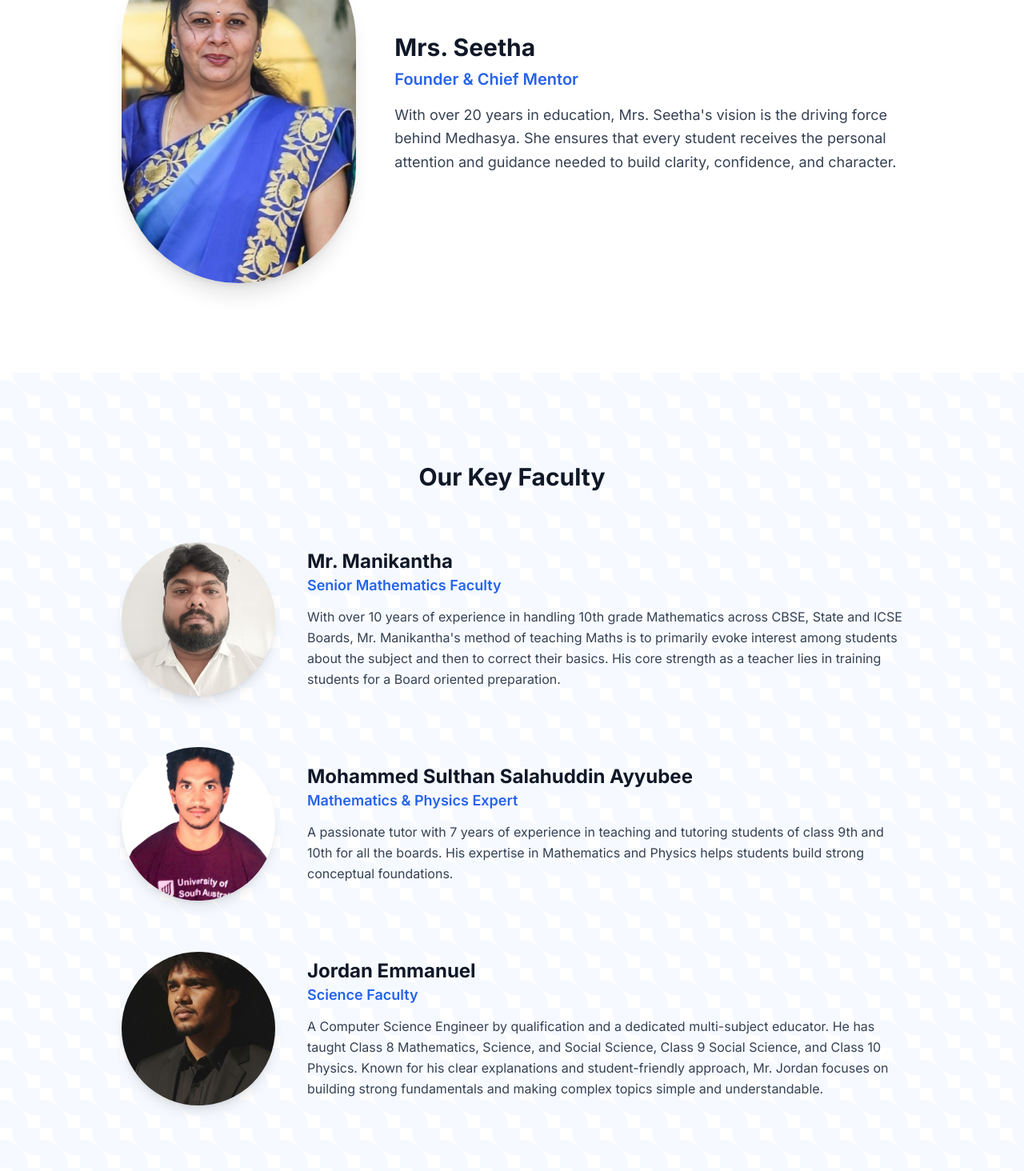
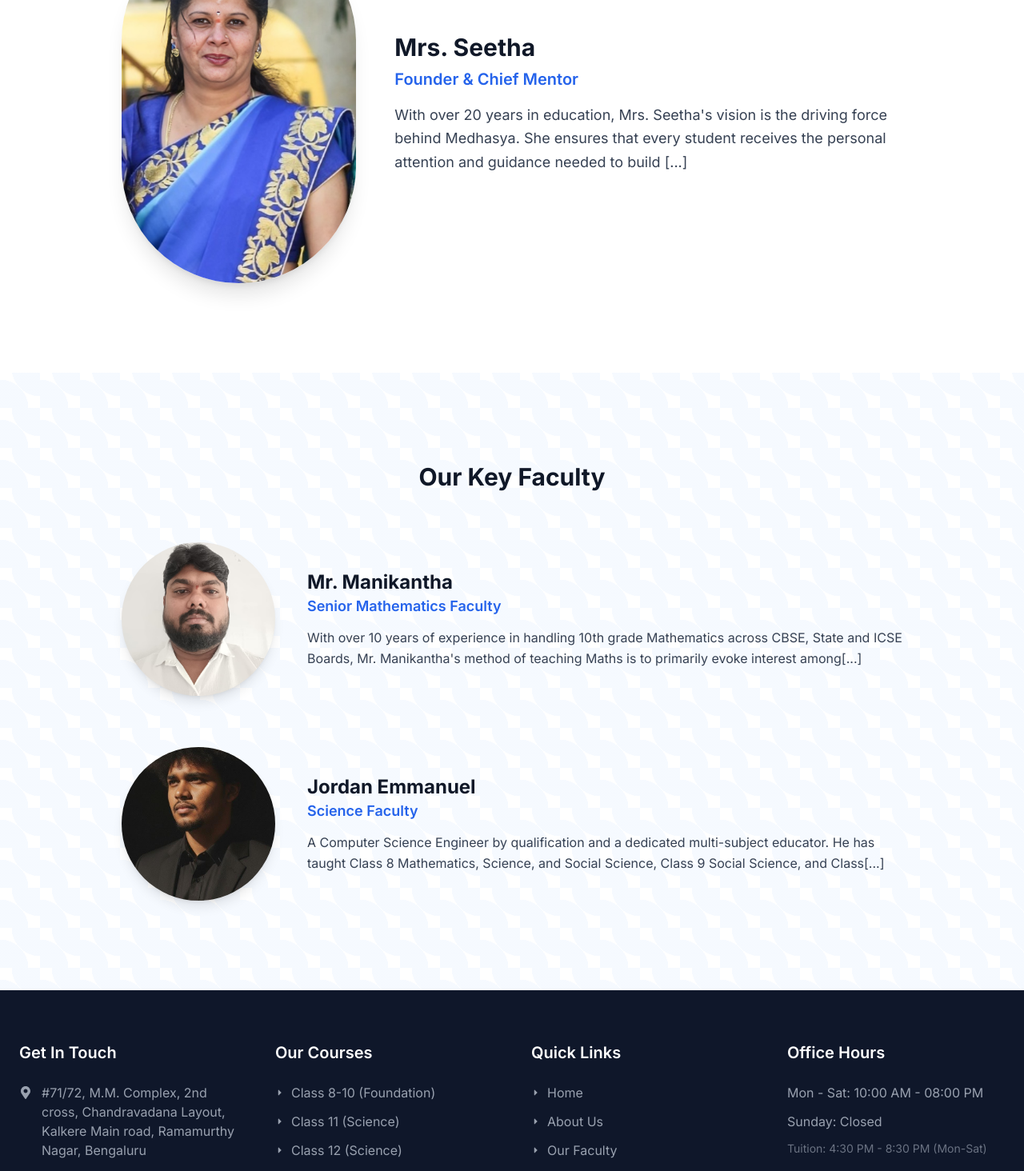
Before and after one commit to zubair-mallick/harsh_vardhan, a Next.js app: page /faculty in a window 1280 px wide. Shown: the part 1140-2604 px from the top of the page at 80% size. Built offline with nearby package versions, Linux system fonts and the light colour scheme.

Commit message:
Comment out Mohammed Sulthan Salahuddin Ayyubee faculty block in src/app/faculty/page.jsx

```diff
--- a/src/app/faculty/page.jsx
+++ b/src/app/faculty/page.jsx
@@ -58,7 +58,7 @@ export default function FacultyPage() {
               <h3 className="text-3xl font-bold text-gray-900 mb-2">Mrs. Seetha</h3>
               <p className="text-xl font-semibold text-brand-blue mb-4">Founder & Chief Mentor</p>
               <p className="text-lg text-gray-700 leading-relaxed">
-                With over 20 years in education, Mrs. Seetha's vision is the driving force behind Medhasya. She ensures that every student receives the personal attention and guidance needed to build clarity, confidence, and character.
+                With over 20 years in education, Mrs. Seetha's vision is the driving force behind Medhasya. She ensures that every student receives the personal attention and guidance needed to build [...]
               </p>
             </div>
           </div>
@@ -84,11 +84,12 @@ export default function FacultyPage() {
                 <h3 className="text-2xl font-bold text-gray-900">Mr. Manikantha</h3>
                 <p className="text-lg font-semibold text-brand-blue mb-3">Senior Mathematics Faculty</p>
                 <p className="text-gray-700 leading-relaxed">
-                  With over 10 years of experience in handling 10th grade Mathematics across CBSE, State and ICSE Boards, Mr. Manikantha's method of teaching Maths is to primarily evoke interest among students about the subject and then to correct their basics. His core strength as a teacher lies in training students for a Board oriented preparation.
+                  With over 10 years of experience in handling 10th grade Mathematics across CBSE, State and ICSE Boards, Mr. Manikantha's method of teaching Maths is to primarily evoke interest among[...]
                 </p>
               </div>
             </div>
 
+            {/*
             <div className="flex flex-col md:flex-row items-center gap-10">
               <div className="flex-shrink-0">
                 <Image
@@ -103,10 +104,11 @@ export default function FacultyPage() {
                 <h3 className="text-2xl font-bold text-gray-900">Mohammed Sulthan Salahuddin Ayyubee</h3>
                 <p className="text-lg font-semibold text-brand-blue mb-3">Mathematics & Physics Expert</p>
                 <p className="text-gray-700 leading-relaxed">
-                  A passionate tutor with 7 years of experience in teaching and tutoring students of class 9th and 10th for all the boards. His expertise in Mathematics and Physics helps students build strong conceptual foundations.
+                  A passionate tutor with 7 years of experience in teaching and tutoring students of class 9th and 10th for all the boards. His expertise in Mathematics and Physics helps students buil[...]
                 </p>
               </div>
             </div>
+            */}
 
             <div className="flex flex-col md:flex-row items-center gap-10">
               <div className="flex-shrink-0">
@@ -122,7 +124,7 @@ export default function FacultyPage() {
                 <h3 className="text-2xl font-bold text-gray-900">Jordan Emmanuel</h3>
                 <p className="text-lg font-semibold text-brand-blue mb-3">Science Faculty</p>
                 <p className="text-gray-700 leading-relaxed">
-                  A Computer Science Engineer by qualification and a dedicated multi-subject educator. He has taught Class 8 Mathematics, Science, and Social Science, Class 9 Social Science, and Class 10 Physics. Known for his clear explanations and student-friendly approach, Mr. Jordan focuses on building strong fundamentals and making complex topics simple and understandable.
+                  A Computer Science Engineer by qualification and a dedicated multi-subject educator. He has taught Class 8 Mathematics, Science, and Social Science, Class 9 Social Science, and Class[...]
                 </p>
               </div>
             </div>
```
